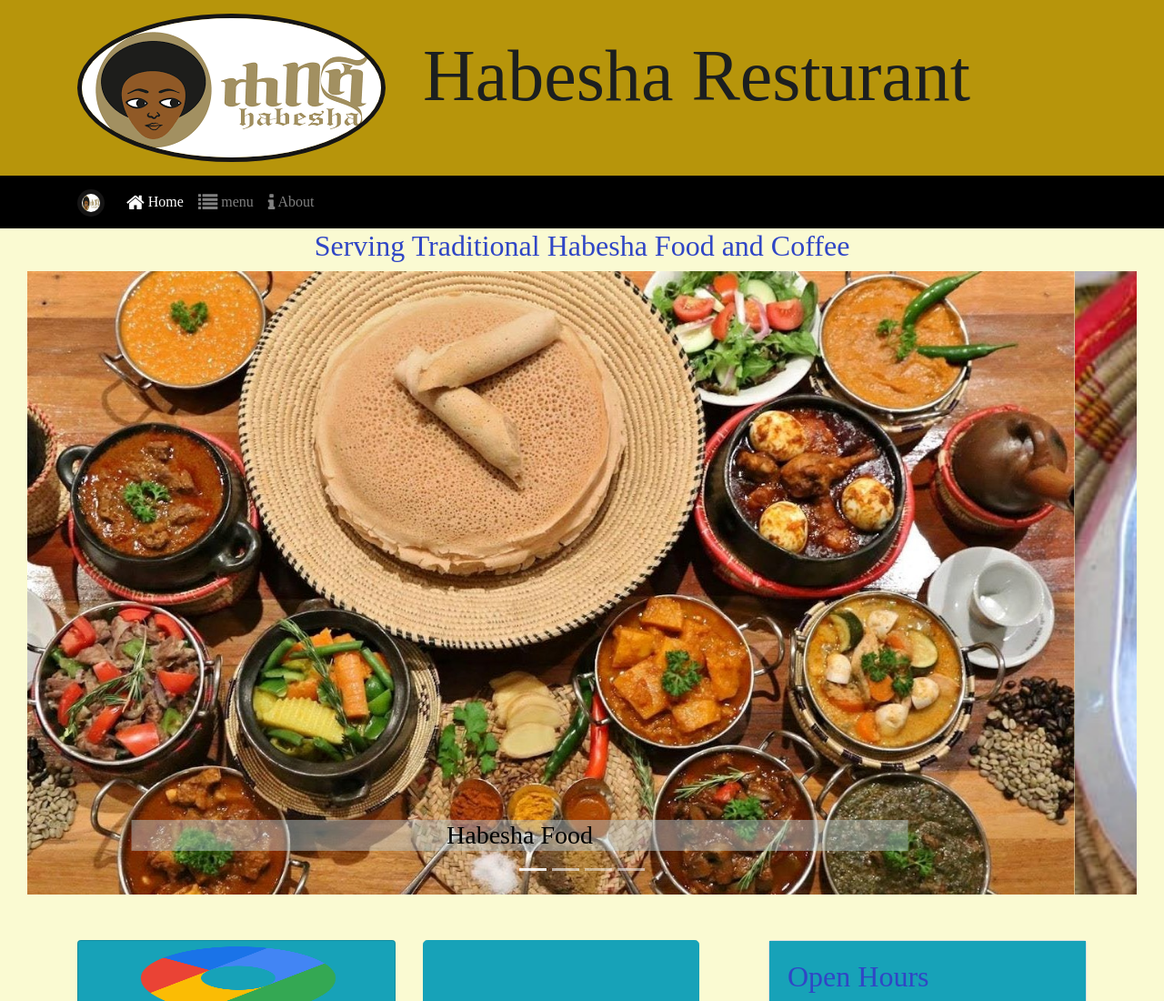
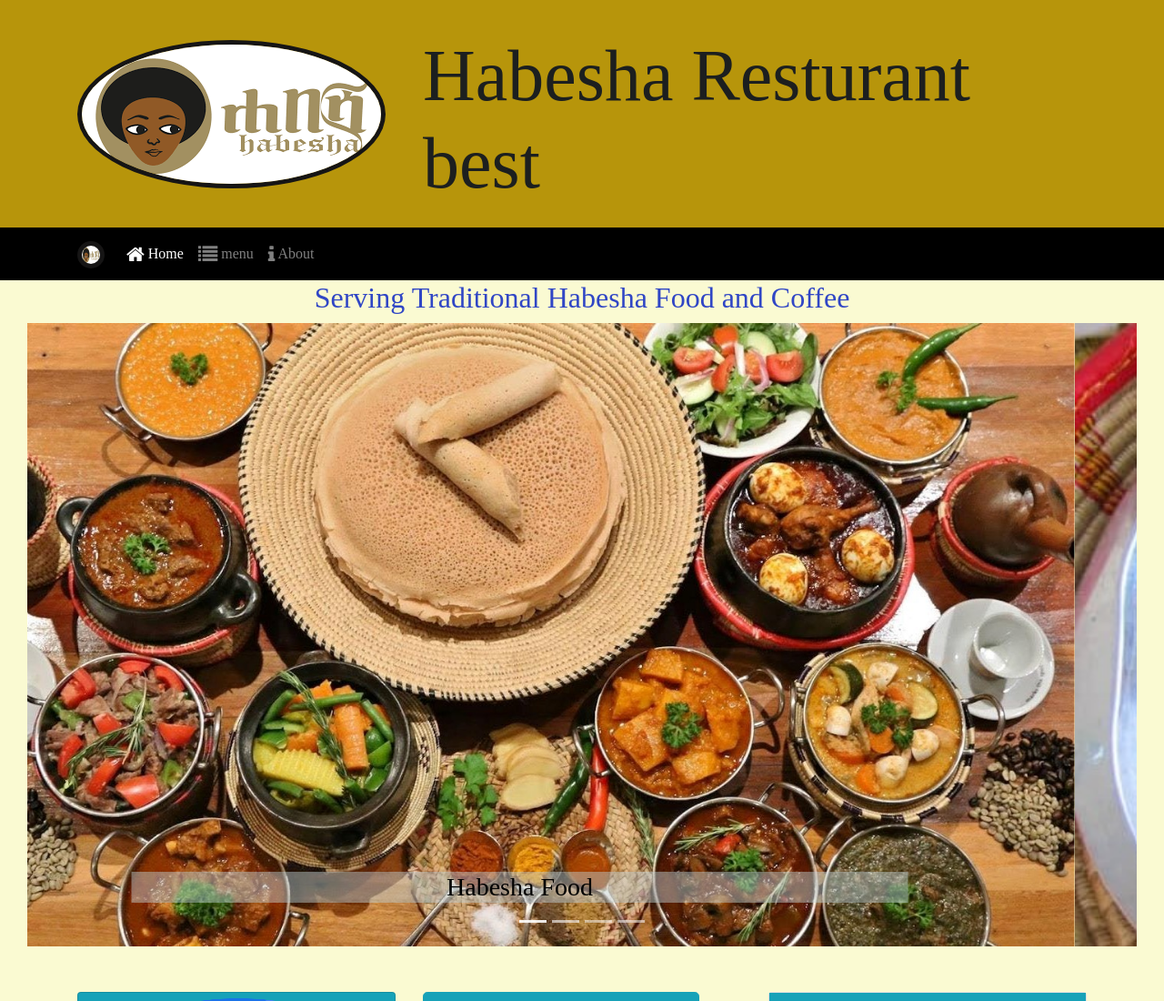
Before and after one commit to isubrhane/projectPortofilio, a website: page index.html in a window 1280 px wide. Shown: the top 1100 px of the page at 91% size. Drawn offline with nearby package versions, Linux system fonts and the light colour scheme.

Commit message:
git test

```diff
--- a/index.html
+++ b/index.html
@@ -22,7 +22,7 @@
                     <img class="logo"  src="img\log.png" alt="" >
                 </div>
                 <div class="col offset-2">
-                    <h2>Habesha Resturant</h2>
+                    <h2>Habesha Resturant best </h2>
                     <!-- <h2>Traditional Food and Coffee</h2> -->
                 </div>
             </div>
```
